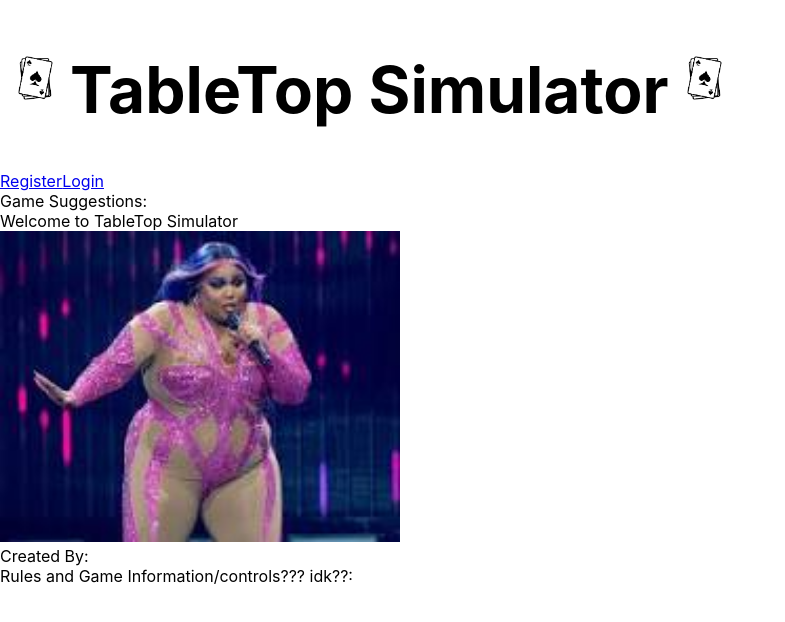
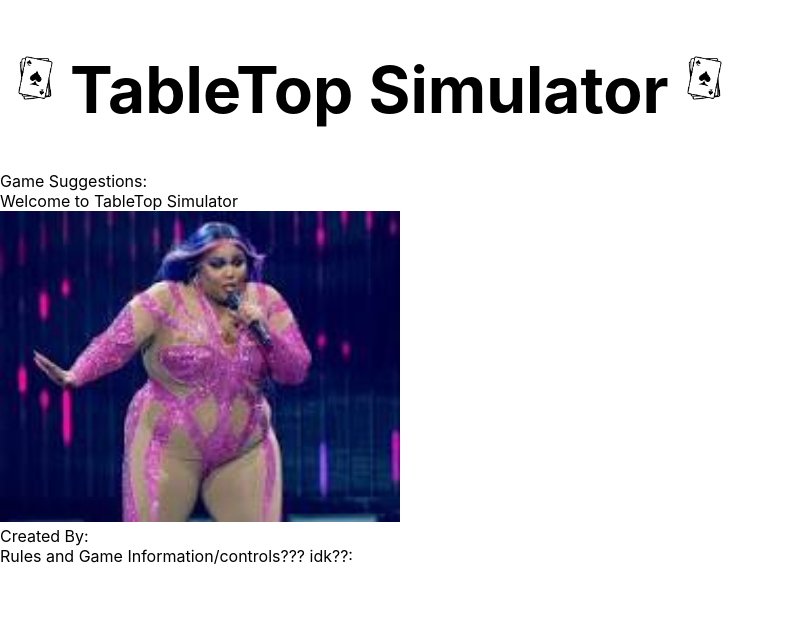
Before and after one commit to KainaniD/tabletop-simulator, a React (Create React App) app in the folder client/: page / in a window 1280 px wide. Shown: the top 622 px of the page, without its empty margins (0-785 px from the left). Built offline with nearby package versions, Linux system fonts and the light colour scheme; no server answers.

Commit message:
forgot to comment something out

```diff
--- a/client/src/App.js
+++ b/client/src/App.js
@@ -30,10 +30,10 @@
       <Link to="/profile" className="nav-button">Profile</Link>
       </div>
     } else {
-      return <div className="flex justify-evenly bg-gray-100 py-5 mb-5 border border-gray-300">
-      <Link to="/register" className="nav-button">Register</Link>
-      <Link to="/login" className="nav-button">Login</Link>
-      </div>
+      // return <div className="flex justify-evenly bg-gray-100 py-5 mb-5 border border-gray-300">
+      // <Link to="/register" className="nav-button">Register</Link>
+      // <Link to="/login" className="nav-button">Login</Link>
+      // </div>
     }
   }
 
```
